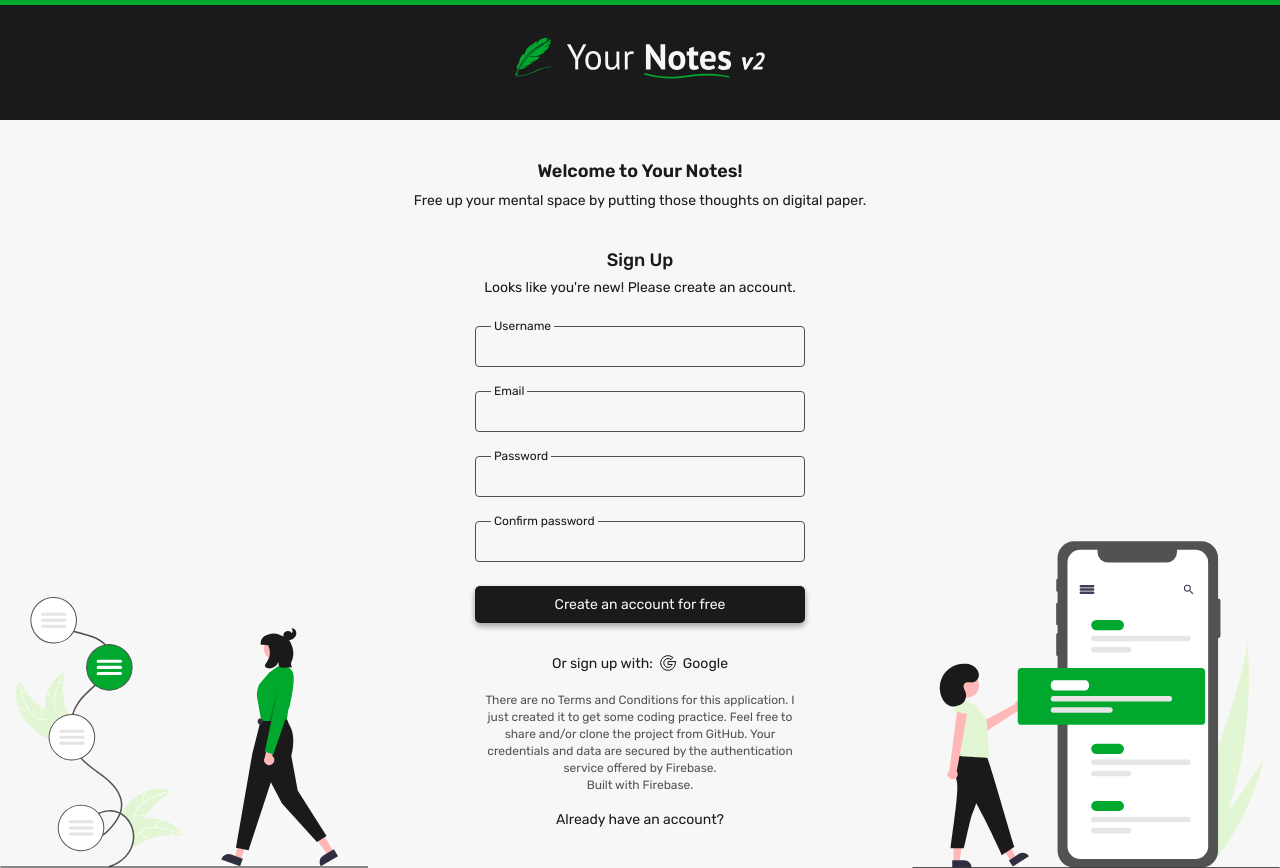
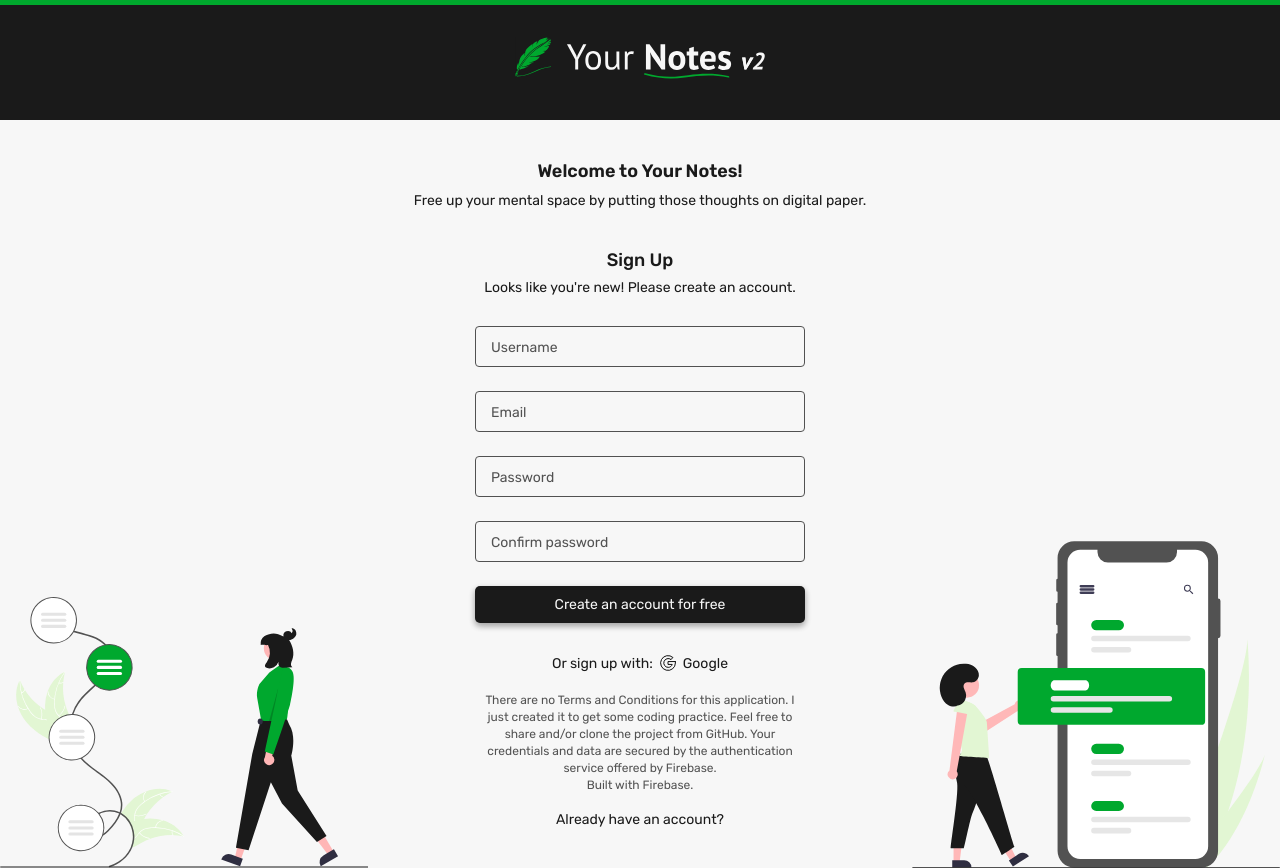
Before and after one commit to AllanKirui/your-notes-v2, a Vue app: page /signup in a window 1280 px wide. Built offline with nearby package versions, Linux system fonts and the light colour scheme.

Commit message:
Add html, logic for form validation

```diff
--- a/src/components/authn/SignUp.vue
+++ b/src/components/authn/SignUp.vue
@@ -12,26 +12,126 @@
     <div class="form-wrapper">
       <h2 class="title">Sign Up</h2>
       <p class="tagline">Looks like you're new! Please create an account.</p>
-      <form @submit.prevent="register" novalidate>
-        <div class="form-control">
-          <input type="text" name="username" required />
+
+      <form @submit.prevent="submitForm" novalidate>
+        <div :class="[username.isValid ? '' : 'invalid', 'form-control']">
+          <input
+            type="text"
+            name="username"
+            placeholder=" "
+            required
+            v-model.trim="username.val"
+            @blur="clearErrors('username')"
+          />
           <label for="username">Username</label>
-          <!-- <small>Email or username is invalid</small> -->
+          <small class="error" v-if="!username.isValid"
+            ><img
+              src="../../assets/img/warning.svg"
+              alt="warning icon"
+              width="14"
+            />
+            {{ username.errorMessage }}</small
+          >
         </div>
-        <div class="form-control">
-          <input type="email" name="email" required />
+        <div :class="[email.isValid ? '' : 'invalid', 'form-control']">
+          <input
+            type="email"
+            name="email"
+            placeholder=" "
+            required
+            v-model.trim="email.val"
+            @blur="clearErrors('email')"
+          />
           <label for="email">Email</label>
-          <!-- <small>Email or username is invalid</small> -->
+          <small class="error" v-if="!email.isValid"
+            ><img
+              src="../../assets/img/warning.svg"
+              alt="warning icon"
+              width="14"
+            />{{ email.errorMessage }}</small
+          >
         </div>
-        <div class="form-control">
-          <input type="password" name="password" required />
+        <div :class="[password.isValid ? '' : 'invalid', 'form-control']">
+          <input
+            :type="isPwdVisible ? 'text' : 'password'"
+            name="password"
+            placeholder=" "
+            required
+            v-model.trim="password.val"
+            @blur="clearErrors('password')"
+          />
           <label for="password">Password</label>
-          <!-- <small>Email or username is invalid</small> -->
+          <span
+            class="password-toggle"
+            v-if="password.val.length > 0"
+            @click="togglePassword"
+            :title="isPwdVisible ? 'hide password' : 'show password'"
+          >
+            <svg
+              xmlns="http://www.w3.org/2000/svg"
+              viewBox="0 0 64 64"
+              stroke-width="3.5"
+              :stroke="isPwdVisible ? '#c20024' : '#1a1a1a'"
+              fill="none"
+              width="25"
+            >
+              <rect x="12.34" y="25.5" width="39.32" height="30.95" rx="1.5" />
+              <path
+                d="M32,7.55h0A11.29,11.29,0,0,1,43.29,18.84V25.5a0,0,0,0,1,0,0H20.71a0,0,0,0,1,0,0V18.84A11.29,11.29,0,0,1,32,7.55Z"
+              />
+              <circle cx="32" cy="42.83" r="3.76" />
+              <line x1="32" y1="46.6" x2="32" y2="51.83" />
+            </svg>
+          </span>
+          <small class="error" v-if="!password.isValid"
+            ><img
+              src="../../assets/img/warning.svg"
+              alt="warning icon"
+              width="14"
+            />{{ password.errorMessage }}</small
+          >
         </div>
-        <div class="form-control">
-          <input type="password" name="confirm-password" required />
+        <div
+          :class="[confirmPassword.isValid ? '' : 'invalid', 'form-control']"
+        >
+          <input
+            :type="isConfirmPwdVisible ? 'text' : 'password'"
+            name="confirm-password"
+            placeholder=" "
+            required
+            v-model.trim="confirmPassword.val"
+            @blur="clearErrors('confirmPassword')"
+          />
           <label for="confirm-password">Confirm password</label>
-          <!-- <small>Email or username is invalid</small> -->
+          <span
+            class="password-toggle"
+            v-if="confirmPassword.val.length > 0"
+            @click="toggleConfirmPassword"
+            :title="isConfirmPwdVisible ? 'hide password' : 'show password'"
+          >
+            <svg
+              xmlns="http://www.w3.org/2000/svg"
+              viewBox="0 0 64 64"
+              stroke-width="3.5"
+              :stroke="isConfirmPwdVisible ? '#c20024' : '#1a1a1a'"
+              fill="none"
+              width="25"
+            >
+              <rect x="12.34" y="25.5" width="39.32" height="30.95" rx="1.5" />
+              <path
+                d="M32,7.55h0A11.29,11.29,0,0,1,43.29,18.84V25.5a0,0,0,0,1,0,0H20.71a0,0,0,0,1,0,0V18.84A11.29,11.29,0,0,1,32,7.55Z"
+              />
+              <circle cx="32" cy="42.83" r="3.76" />
+              <line x1="32" y1="46.6" x2="32" y2="51.83" />
+            </svg>
+          </span>
+          <small class="error" v-if="!confirmPassword.isValid"
+            ><img
+              src="../../assets/img/warning.svg"
+              alt="warning icon"
+              width="14"
+            />{{ confirmPassword.errorMessage }}</small
+          >
         </div>
         <div class="submit-button">
           <button type="submit">
@@ -40,6 +140,7 @@
           </button>
         </div>
       </form>
+
       <div class="meta">
         <div class="meta-google">
           <p class="flex flex-ai-c flex-jc-c">
@@ -68,3 +169,117 @@
     </div>
   </section>
 </template>
+
+<script>
+export default {
+  data() {
+    return {
+      username: {
+        isValid: true,
+        val: "",
+        errorMessage: "",
+      },
+      email: {
+        isValid: true,
+        val: "",
+        errorMessage: "",
+      },
+      password: {
+        isValid: true,
+        val: "",
+        errorMessage: "",
+      },
+      confirmPassword: {
+        isValid: true,
+        val: "",
+        errorMessage: "",
+      },
+      formIsValid: true,
+      isPwdVisible: false,
+      isConfirmPwdVisible: false,
+    };
+  },
+  methods: {
+    submitForm() {
+      this.validateInputs();
+
+      if (!this.formIsValid) {
+        return;
+      }
+
+      this.isPwdVisible = false;
+      this.isConfirmPwdVisible = false;
+    },
+    validateInputs() {
+      this.formIsValid = true;
+
+      if (this.username.val === "") {
+        this.username.errorMessage = "Please provide a username";
+        this.setErrorState("username");
+      }
+
+      if (this.email.val === "") {
+        this.email.errorMessage = "Please provide an email address";
+        this.setErrorState("email");
+      } else if (!this.isEmail(this.email.val)) {
+        this.email.errorMessage = "Email is not properly formatted";
+        this.setErrorState("email");
+      }
+
+      if (this.password.val === "") {
+        this.password.errorMessage = "Please provide a password";
+        this.setErrorState("password");
+      } else if (!this.isPassword(this.password.val)) {
+        this.password.errorMessage =
+          "Please provide at least 1 number and 1 letter";
+        this.setErrorState("password");
+      } else if (this.password.val.length < 8) {
+        this.password.errorMessage =
+          "Password should be at least 8 characters long";
+        this.setErrorState("password");
+      }
+
+      if (this.confirmPassword.val === "") {
+        this.confirmPassword.errorMessage = "Please confirm your password";
+        this.setErrorState("confirmPassword");
+      } else if (this.confirmPassword.val !== this.password.val) {
+        this.confirmPassword.errorMessage = "Passwords do not match";
+        this.setErrorState("confirmPassword");
+      }
+    },
+    setErrorState(field) {
+      this.formIsValid = false;
+      switch (field) {
+        case "username":
+          this.username.isValid = false;
+          break;
+        case "email":
+          this.email.isValid = false;
+          break;
+        case "password":
+          this.password.isValid = false;
+          break;
+        case "confirmPassword":
+          this.confirmPassword.isValid = false;
+          break;
+      }
+    },
+    clearErrors(field) {
+      this[field].isValid = true;
+    },
+    isEmail(email) {
+      return /[a-z0-9]+@[a-z]+\.[a-z]{2,3}/.test(email);
+    },
+    isPassword(password) {
+      // check if it has at least 1 letter and 1 number
+      return /^(?=.*[a-zA-Z])(?=.*[0-9])/.test(password);
+    },
+    togglePassword() {
+      this.isPwdVisible = !this.isPwdVisible;
+    },
+    toggleConfirmPassword() {
+      this.isConfirmPwdVisible = !this.isConfirmPwdVisible;
+    },
+  },
+};
+</script>
```
Also changed, not shown: src/assets/img/warning.svg (added).
